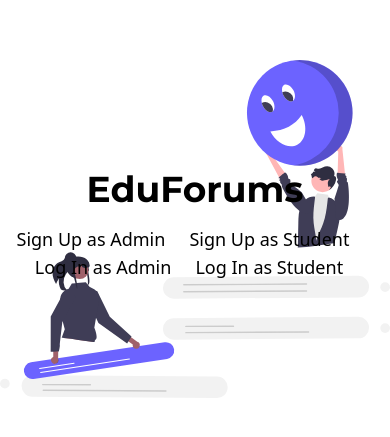
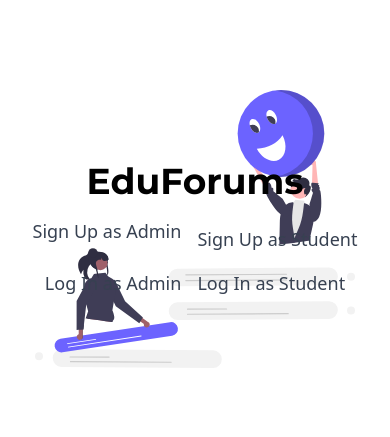
Before and after one commit to JoelWillams2021/EduForums-3.0, a React (Vite) app: page / in a window 390 px wide. Shown: the part 193-630 px from the top of the page. Built offline with nearby package versions, Linux system fonts and the light colour scheme; no server answers; the HTML template or start-up script is replaced by a standard one.

Commit message:
Made Landing.tsx Responsive

```diff
--- a/src/Landing.tsx
+++ b/src/Landing.tsx
@@ -7,36 +7,52 @@ import mySvg from './assets/discussion.svg';
 const Landing: React.FC = () => {
   const navigate = useNavigate();
 
-
-  const handleAdminSignUp = () => {
-    navigate("/admin-signup");
-  };
-
-  const handleStudentSignUp = () => {
-    navigate("/student-signup");
-  };
-
-  const handleAdminLogIn = () => {
-    navigate("/login-admin");
-  };
-
-  const handleStudentLogIn = () => {
-    navigate("/login-student");
-  };
+  const handleAdminSignUp = () => navigate("/admin-signup");
+  const handleStudentSignUp = () => navigate("/student-signup");
+  const handleAdminLogIn = () => navigate("/login-admin");
+  const handleStudentLogIn = () => navigate("/login-student");
 
   return (
-    <div className="flex items-center justify-center h-screen">
-      <div className="relative text-center">
-        <img src={mySvg} alt="My SVG" />
-        <div className="absolute top-0 left-0 w-full h-full flex flex-col justify-center items-center">
-          <h1 className="text-4xl montserrat-bold">EduForums</h1>
-          <div className="flex justify-center space-x-6 mt-4 mr-6">
-            <p className="text-lg cursor-pointer text-500" onClick={handleAdminSignUp}>Sign Up as Admin</p>
-            <p className="text-lg cursor-pointer text-500" onClick={handleStudentSignUp}>Sign Up as Student</p>
+    <div className="flex items-center justify-center h-screen px-4">
+      <div className="relative w-full max-w-4xl">
+        {/* Responsive SVG positioned to right and lower on md+ screens */}
+        <img
+          src={mySvg}
+          alt="Discussion"
+          className="w-full max-w-xs sm:max-w-md h-auto mx-auto
+                     md:absolute md:top-16 md:right-8 md:mx-0"
+        />
+
+        {/* Text overlay */}
+        <div className="absolute inset-0 flex flex-col justify-center items-center pointer-events-none">
+          <h1 className="text-4xl montserrat-bold mb-4">EduForums</h1>
+          <div className="flex flex-wrap justify-center space-x-4 space-y-2 pointer-events-auto">
+            <p
+              className="text-lg cursor-pointer text-gray-700 hover:text-gray-900"
+              onClick={handleAdminSignUp}
+            >
+              Sign Up as Admin
+            </p>
+            <p
+              className="text-lg cursor-pointer text-gray-700 hover:text-gray-900"
+              onClick={handleStudentSignUp}
+            >
+              Sign Up as Student
+            </p>
           </div>
-          <div className="flex justify-center space-x-6 mb-2 mr-3">
-            <p className="text-lg cursor-pointer text-500" onClick={handleAdminLogIn}>Log In as Admin</p>
-            <p className="text-lg cursor-pointer text-500" onClick={handleStudentLogIn}>Log In as Student</p>
+          <div className="flex flex-wrap justify-center space-x-4 mt-4 pointer-events-auto">
+            <p
+              className="text-lg cursor-pointer text-gray-700 hover:text-gray-900"
+              onClick={handleAdminLogIn}
+            >
+              Log In as Admin
+            </p>
+            <p
+              className="text-lg cursor-pointer text-gray-700 hover:text-gray-900"
+              onClick={handleStudentLogIn}
+            >
+              Log In as Student
+            </p>
           </div>
         </div>
       </div>
```
